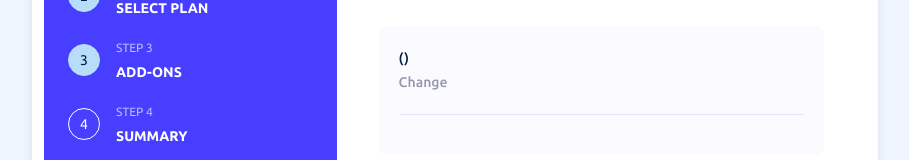
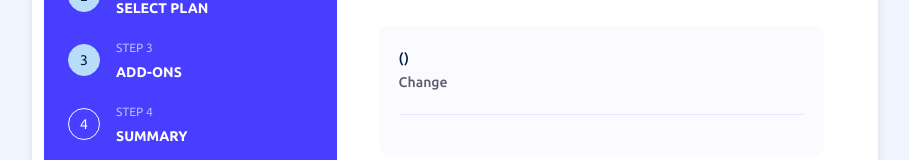
Before and after one commit to Doileo/multi-step-form, a React (Create React App) app: page /summary in a window 1280 px wide. Shown: the part 240-400 px from the top of the page, without its empty margins (185-1094 px from the left). Built offline with nearby package versions, Linux system fonts and the light colour scheme.

Commit message:
feat(accessibility): adjust Summary component colors to achieve 5:1 contrast ratio between background and text

```diff
--- a/src/components/Summary/Summary.css
+++ b/src/components/Summary/Summary.css
@@ -53,7 +53,7 @@
 }
 
 .plan-info > a {
-  color: var(--grey-color);
+  color: #5b5e69;
 }
 
 .plan-header .price {
```
